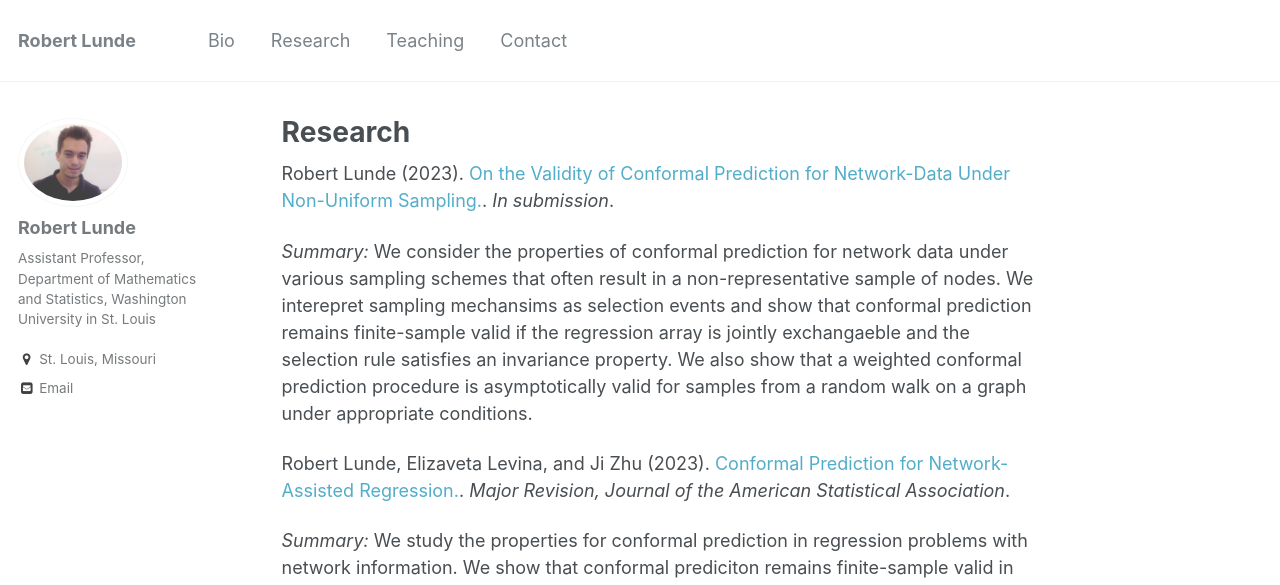
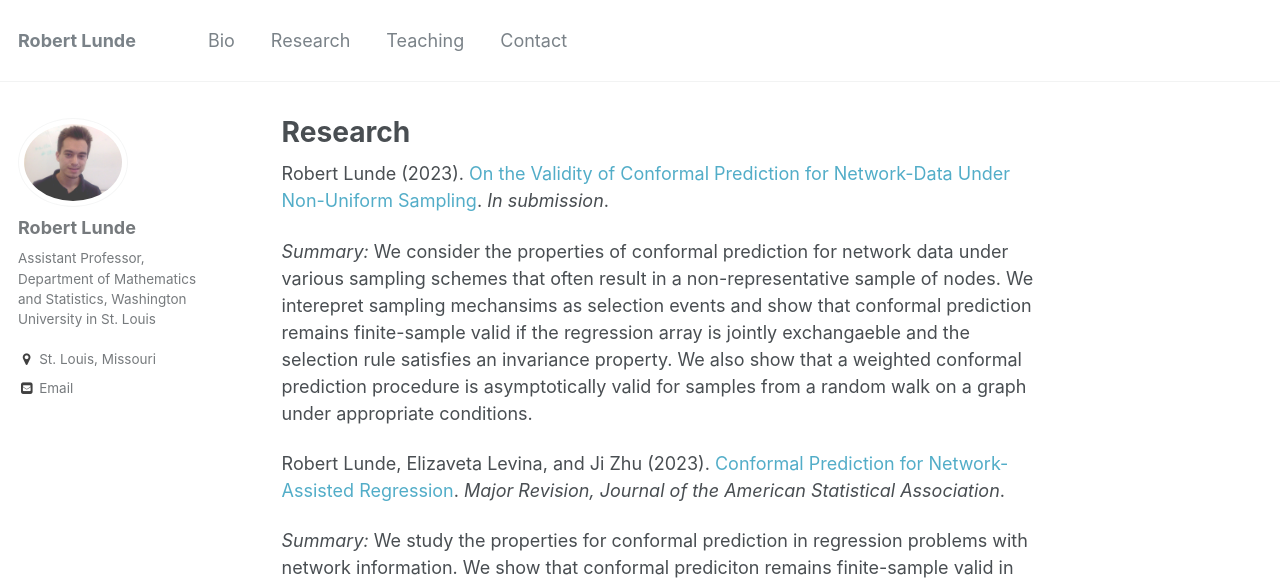
Before and after one commit to rslunde/rslunde.github.io, a Jekyll site: the page built from _pages/research.md, in a window 1280 px wide and 900 px high. Shown: the top 585 px of the window. Built offline with Jekyll 4.4.1, drawn with Linux system fonts in a browser that asks for light colours.

```diff
--- a/_pages/research.md
+++ b/_pages/research.md
@@ -4,13 +4,13 @@ permalink: /research/
 author_profile: true
 ---
 
-Robert Lunde (2023). [On the Validity of Conformal Prediction for Network-Data Under Non-Uniform Sampling.](https://arxiv.org/abs/2306.07252). <i>In submission</i>.
+Robert Lunde (2023). [On the Validity of Conformal Prediction for Network-Data Under Non-Uniform Sampling](https://arxiv.org/abs/2306.07252). <i>In submission</i>.
 
 <i>Summary:</i>
 We consider the properties of conformal prediction for network data under various sampling schemes that often result in a non-representative sample of nodes.  We interepret sampling mechansims as selection events and show that conformal prediction remains finite-sample valid if the regression array is jointly exchangaeble and the selection rule satisfies an invariance property.  We also show that a weighted conformal prediction procedure is asymptotically valid for samples from a random walk on a graph under appropriate conditions.
 
 
-Robert Lunde, Elizaveta Levina, and Ji Zhu (2023). [Conformal Prediction for Network-Assisted Regression.](https://arxiv.org/abs/2302.10095). <i>Major Revision, Journal of the American Statistical Association</i>.
+Robert Lunde, Elizaveta Levina, and Ji Zhu (2023). [Conformal Prediction for Network-Assisted Regression](https://arxiv.org/abs/2302.10095). <i>Major Revision, Journal of the American Statistical Association</i>.
 
 <i>Summary:</i>
 We study the properties for conformal prediction in regression problems with network information.  We show that conformal prediciton remains finite-sample valid in these settings under a joint exchangeability condition on a regression array and a mild symmetry condition on the network statistics.  We also show that a form of asymptotic conditional validity is achievable.
```
